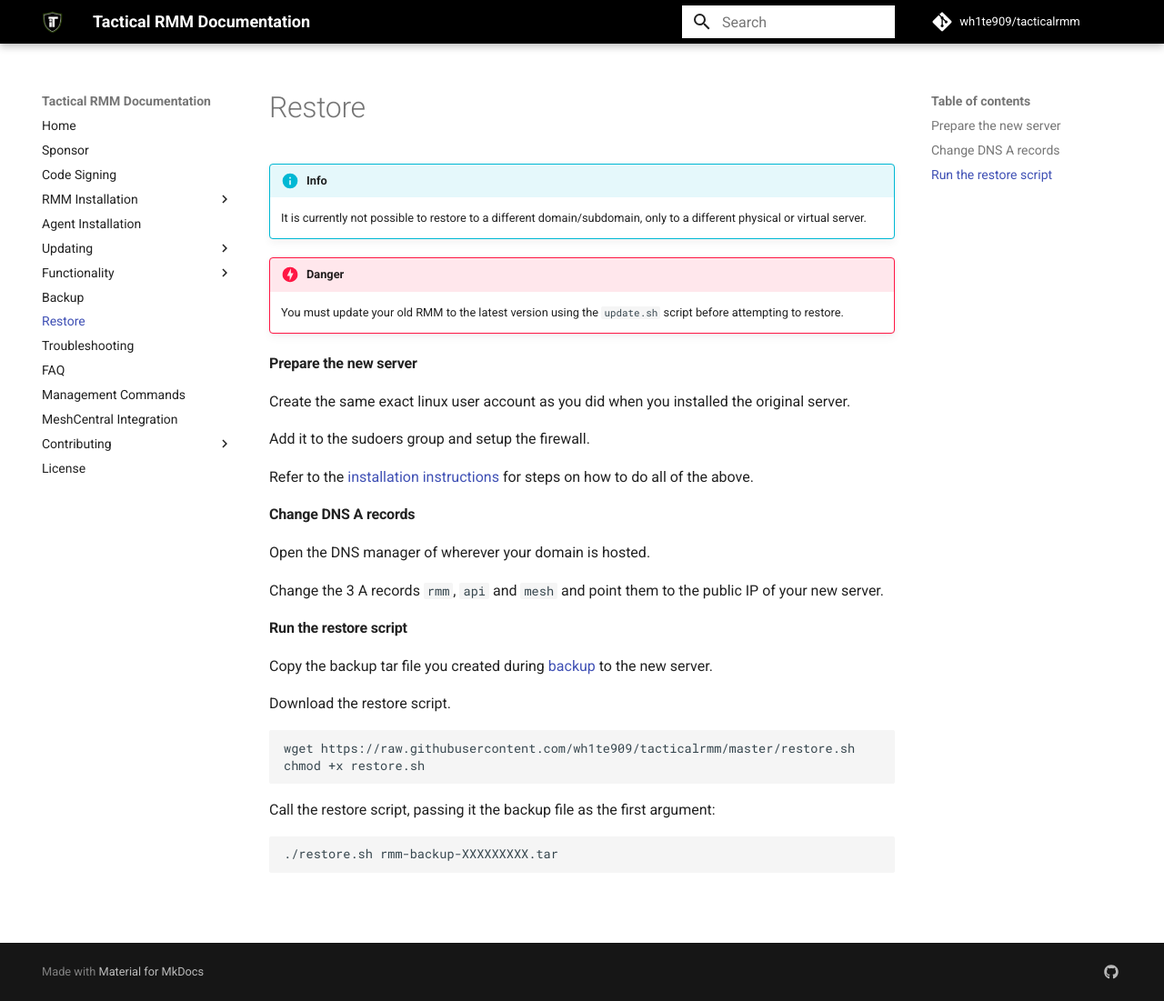
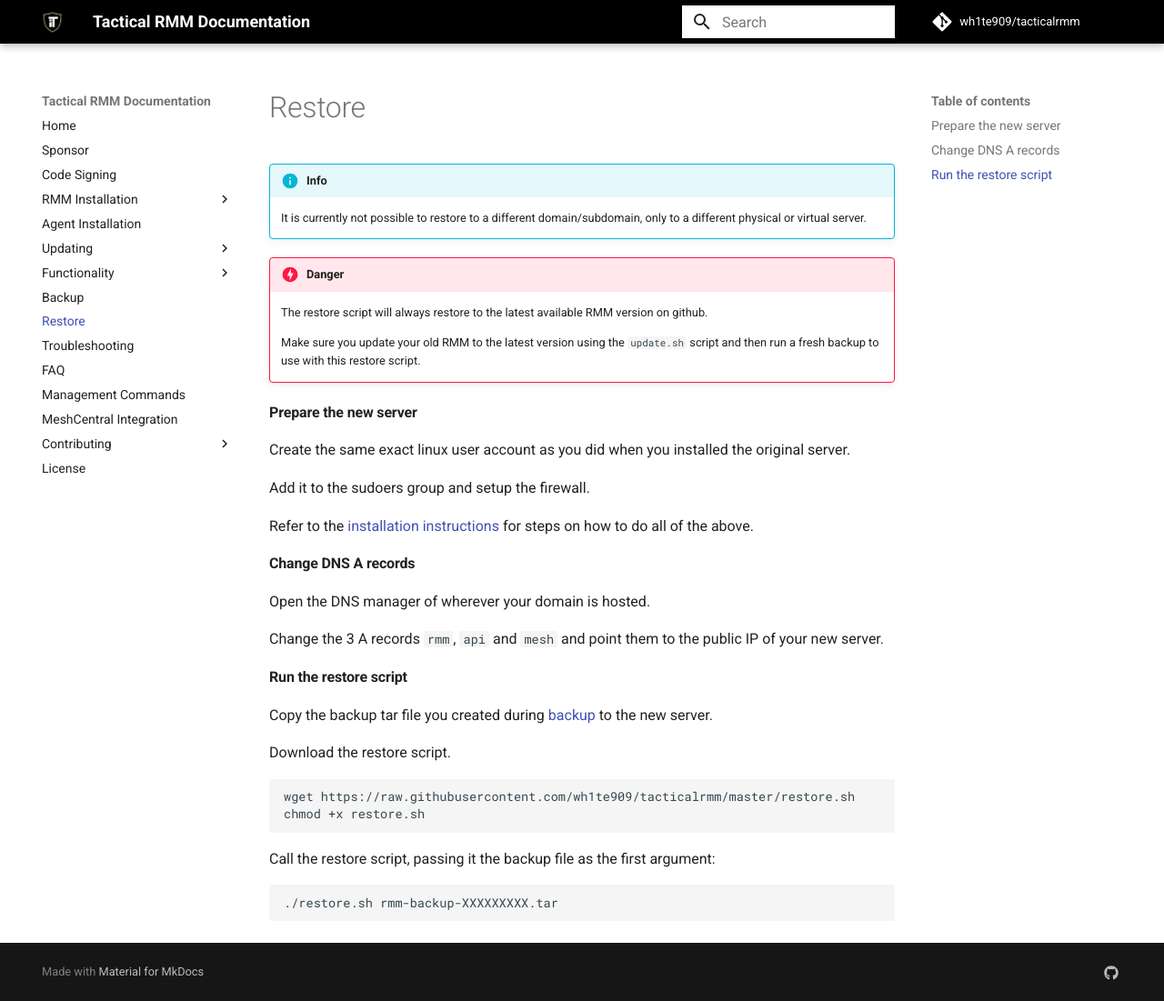
Before and after one commit to amidaware/tacticalrmm, an MkDocs documentation site: the page built from docs/docs/restore.md, in a window 1280 px wide and 1101 px high. Shown: the whole window at 91% size. Built offline with MkDocs 1.6.1 and Material for MkDocs 9.7.7, drawn with Linux system fonts in a browser that asks for light colours; comment, search, counter and statistics services are not loaded.

Commit message:
update restore docs

```diff
--- a/docs/docs/restore.md
+++ b/docs/docs/restore.md
@@ -4,7 +4,9 @@
     It is currently not possible to restore to a different domain/subdomain, only to a different physical or virtual server.
 
 !!!danger
-    You must update your old RMM to the latest version using the `update.sh` script before attempting to restore.
+    The restore script will always restore to the latest available RMM version on github.
+
+    Make sure you update your old RMM to the latest version using the `update.sh` script and then run a fresh backup to use with this restore script.
 #### Prepare the new server
 Create the same exact linux user account as you did when you installed the original server.
 
```
